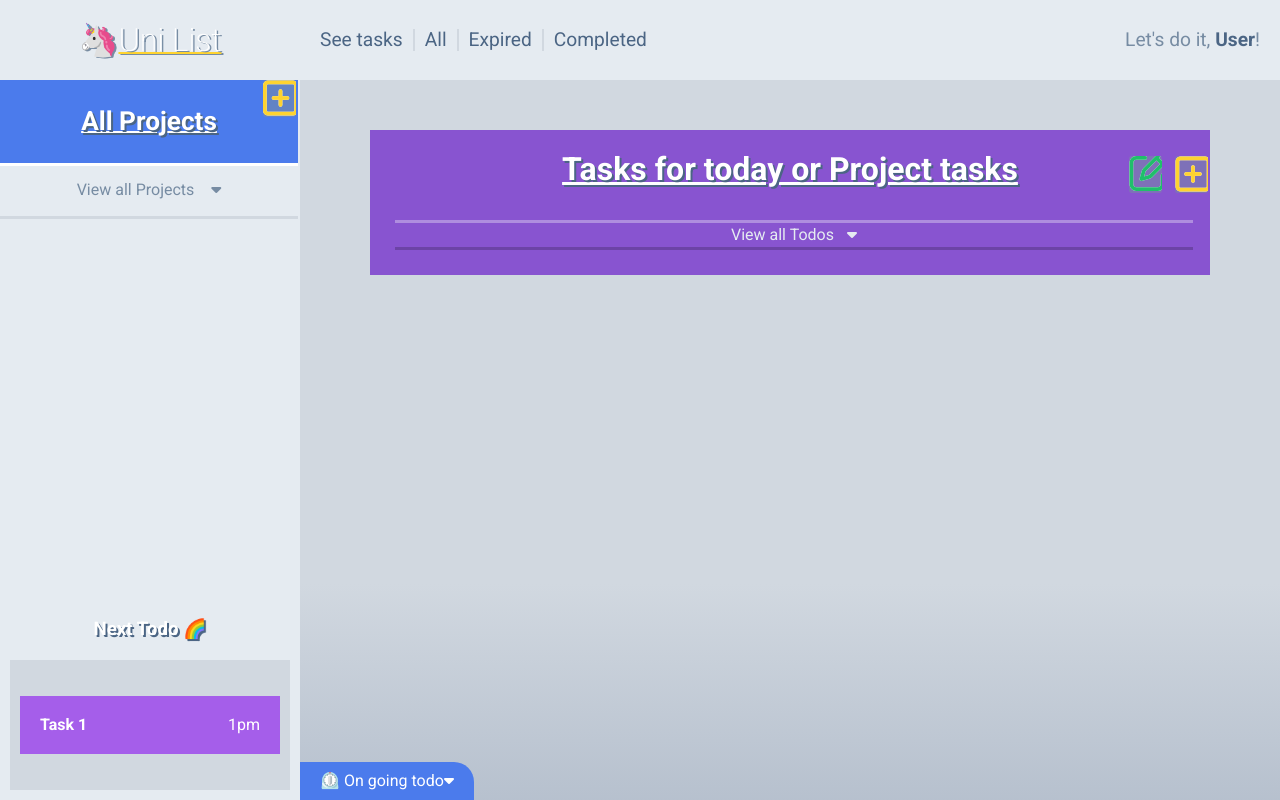
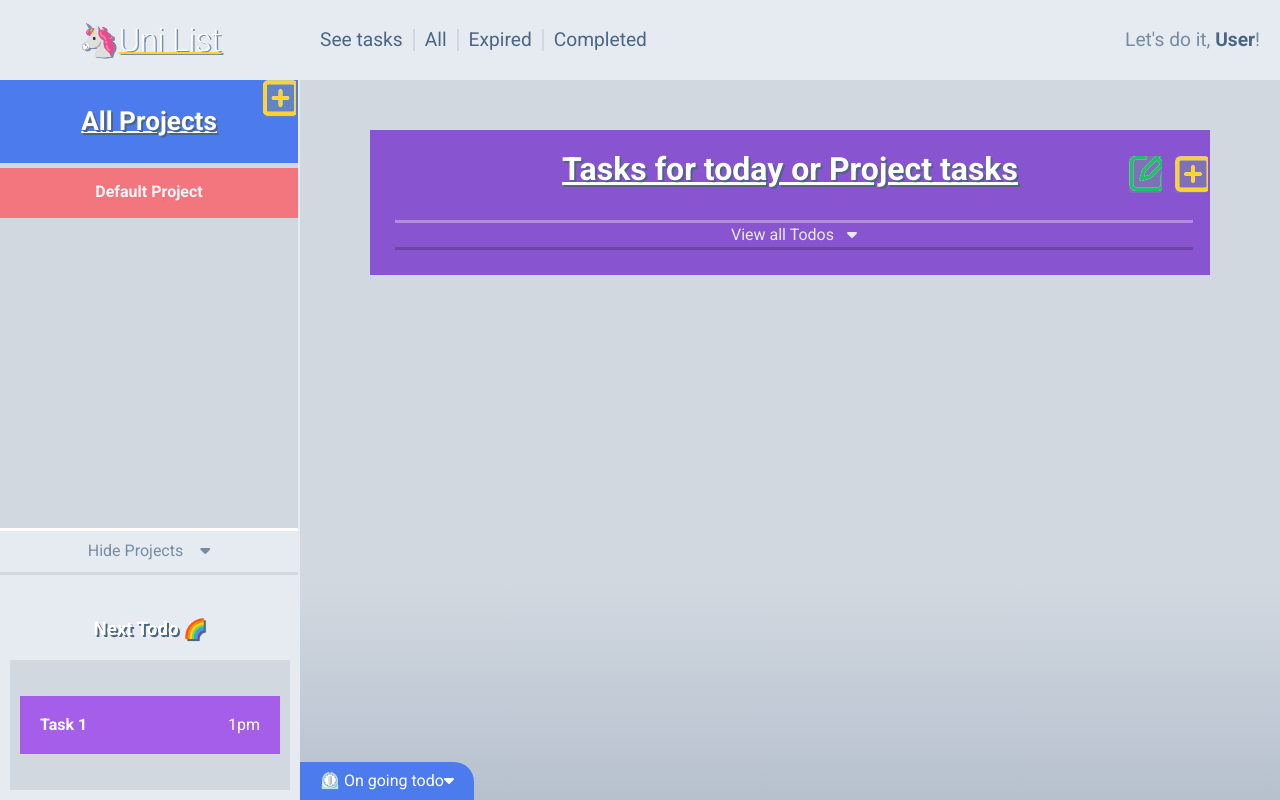
Before and after one commit to uryelah/Microverse-604-todo-list, a website built with webpack: page dist/index.html in a window 1280 px wide. Built offline with nearby package versions, Linux system fonts and the light colour scheme.

Commit message:
Show new created projects on DOM

```diff
--- a/src/project.js
+++ b/src/project.js
@@ -34,12 +34,13 @@ const ProjectFactory = (factoryObject) => {
   let { title, description, todos = [], creator, archieve = ProjectArchive } = factoryObject;
 
   let id = archieve.getId();
-  console.log(`I was created ${id}`);
 
   const getId = () => id;
   const getTodosForToday = () => {
 
   }
+
+  const getTitle = () => title;
 
   const addTodo = (object) => {
     object.project = id;
@@ -69,6 +70,7 @@ const ProjectFactory = (factoryObject) => {
     getId,
     getTodosForToday,
     getProjectInfo,
+    getTitle,
     addTodo,
     getTodos,
     getTodoAt
@@ -76,7 +78,7 @@ const ProjectFactory = (factoryObject) => {
 }
 
 
-const myProject = ProjectFactory({ title: 'default project', description: 'this is the default description.' });
+const myProject = ProjectFactory({ title: 'Default Project', description: 'This is the default description. :-)', creator: 'Sarah' });
 ProjectArchive.addProject(myProject);
 
 //const myProject2 = ProjectFactory({ title: 'second project' });
--- a/src/ui.js
+++ b/src/ui.js
@@ -145,6 +145,41 @@ const ui = () => {
   const progress = document.getElementsByClassName('ongoing')[0];
   const progressTab = document.getElementById('progress-tab');
 
+
+  const projectClickEvent = () => {
+    [...document.getElementsByClassName('project')].forEach((project, i, arr) => {
+      project.addEventListener('click', () => {
+        arr.forEach(p => {
+          if (p === project) {
+            projectsContainer.scrollTo(0, 0);
+            project.classList.add('project-active');
+            openProject.id = `${project.id}-open`;
+            openProject.classList = `main-list main-${project.id}`;
+            openProject.querySelector('h1').innerText = project.innerText;
+            containerTodos = document.getElementById('container-todos');
+          } else {
+            p.classList.remove('project-active');
+          }
+        });
+      });
+    });
+  }
+
+  // Populate projects fomr Project Archive
+  const populateProjects = () => {
+    projectsContainer.innerHTML = '';
+
+    const currentProjects = ProjectArchive.getProjects();
+
+    currentProjects.forEach(project => {
+      projectsContainer.innerHTML += `<article id="${project.getId()}-pro" class="project">${project.getTitle()}</article>`
+    });
+
+    projectClickEvent();
+  }
+
+  populateProjects();
+
   progressTab.addEventListener('click', () => {
     progress.classList.toggle('hidden');
   });
@@ -172,6 +207,8 @@ const ui = () => {
 
       let newProject = ProjectFactory(formValues);
       ProjectArchive.addProject(newProject);
+
+      populateProjects();
 
       e.preventDefault();
     });
@@ -207,23 +244,6 @@ const ui = () => {
     })
   });
 
-  [...projects].forEach((project, i, arr) => {
-    project.addEventListener('click', () => {
-      arr.forEach(p => {
-        if (p === project) {
-          projectsContainer.scrollTo(0, 0);
-          project.classList.add('project-active');
-          openProject.id = `${project.id}-open`;
-          openProject.classList = `main-list main-${project.id}`;
-          openProject.querySelector('h1').innerText = project.innerText;
-          containerTodos = document.getElementById('container-todos');
-        } else {
-          p.classList.remove('project-active');
-        }
-      });
-    });
-  });
-
   [...showMore].forEach( btn => {
     btn.addEventListener('click', () => {
       let sibling = btn.nextElementSibling;
```
Also changed, not shown: dist/index.html.
